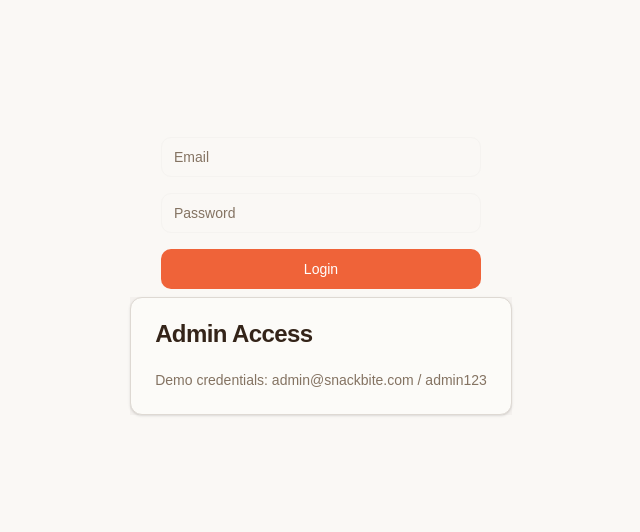
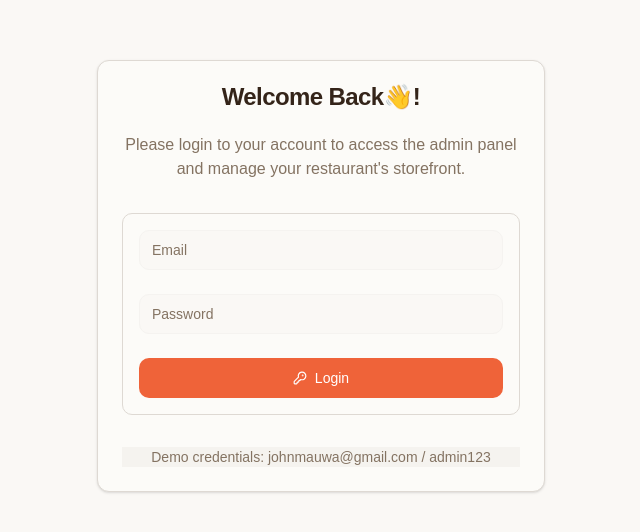
Before and after one commit to Pukkawit/snack-bite, a Next.js app: page /auth/login in a window 1280 px wide. Shown: the part 124-656 px from the top of the page, without its empty margins (319-959 px from the left). Built offline with nearby package versions, Linux system fonts and the light colour scheme; no server answers.

Commit message:
setup: register/login auth

```diff
--- a/src/app/auth/login/page.tsx
+++ b/src/app/auth/login/page.tsx
@@ -7,8 +7,12 @@ import { Input } from "@/components/ui/input";
 import toast from "react-hot-toast";
 import { useRouter } from "next/navigation";
 import { Card, CardContent, CardHeader, CardTitle } from "@/components/ui/card";
+import { useState } from "react";
+import { KeyRound, Loader2 } from "lucide-react";
 
 export default function LoginPage() {
+  const [isLoading, setIsLoading] = useState<boolean>(false);
+
   const { register, handleSubmit } = useForm<{
     email: string;
     password: string;
@@ -16,18 +20,33 @@ export default function LoginPage() {
   const router = useRouter();
 
   const onSubmit = async (data: { email: string; password: string }) => {
+    setIsLoading(true);
     const { error } = await supabase.auth.signInWithPassword(data);
     if (error) {
       toast.error(error.message);
+      setIsLoading(false);
     } else {
       toast.success("Welcome back!");
       router.push("/admin"); // redirect to admin panel
+      setIsLoading(false);
     }
   };
 
   return (
     <div className="min-h-screen flex items-center justify-center flex-col gap-2">
-      <form onSubmit={handleSubmit(onSubmit)} className="space-y-4 w-80">
+      <Card className="w-full max-w-md">
+        <CardHeader>
+          <CardTitle className="text-center">Welcome Back👋!</CardTitle>
+        </CardHeader>
+        <CardContent className="space-y-2">
+          <p className="text-muted-foreground text-center">
+            Please login to your account to access the admin panel and manage
+            your restaurant&apos;s storefront.
+          </p>
+          <form
+            onSubmit={handleSubmit(onSubmit)}
+            className="mx-auto my-8 space-y-6  border border-border p-4 w-full rounded-md "
+          >
             <Input
               placeholder="Email"
               type="email"
@@ -38,23 +57,25 @@ export default function LoginPage() {
               type="password"
               {...register("password", { required: true })}
             />
-        <Button type="submit" className="w-full">
-          Login
+            <Button type="submit" className="w-full" disabled={isLoading}>
+              {isLoading ? (
+                <span className="flex gap-2 items-center">
+                  <Loader2 className="animate-spin" size={14} /> Logging in...
+                </span>
+              ) : (
+                <span className="flex items-center gap-2">
+                  <KeyRound size={14} /> Login
+                </span>
+              )}
             </Button>
           </form>
-
           <div className="flex items-center justify-center bg-muted/50">
-        <Card className="w-full max-w-md">
-          <CardHeader>
-            <CardTitle>Admin Access</CardTitle>
-          </CardHeader>
-          <CardContent className="space-y-4">
             <p className="text-muted-foreground text-sm">
-              Demo credentials: admin@snackbite.com / admin123
+              Demo credentials: johnmauwa@gmail.com / admin123
             </p>
+          </div>
         </CardContent>
       </Card>
     </div>
-    </div>
   );
 }
--- a/src/app/auth/register/page.tsx
+++ b/src/app/auth/register/page.tsx
@@ -5,9 +5,16 @@ import { supabase } from "@/lib/supabase";
 import { Button } from "@/components/ui/button";
 import { Input } from "@/components/ui/input";
 import toast from "react-hot-toast";
+import { Card, CardContent, CardHeader, CardTitle } from "@/components/ui/card";
+import { useRouter } from "next/navigation";
+import { useState } from "react";
+import { Loader2, Signature } from "lucide-react";
 
 export default function RegisterPage() {
-  const { register, handleSubmit } = useForm<{
+  const router = useRouter();
+  const [isLoading, setIsLoading] = useState<boolean>(false);
+
+  const { register, handleSubmit, reset } = useForm<{
     email: string;
     password: string;
     full_name: string;
@@ -18,6 +25,7 @@ export default function RegisterPage() {
     password: string;
     full_name: string;
   }) => {
+    setIsLoading(true);
     const { data: authData, error } = await supabase.auth.signUp({
       email: data.email,
       password: data.password,
@@ -25,9 +33,9 @@ export default function RegisterPage() {
 
     if (error) {
       toast.error(error.message);
+      setIsLoading(false);
       return;
     }
-
     // Insert into profile
     if (authData.user) {
       await supabase.from("snack_bite_profile").insert({
@@ -38,11 +46,25 @@ export default function RegisterPage() {
     }
 
     toast.success("Registered successfully!");
+    router.push("/auth/login");
+    reset();
+    setIsLoading(false);
   };
 
   return (
     <div className="min-h-screen flex items-center justify-center">
-      <form onSubmit={handleSubmit(onSubmit)} className="space-y-4 w-80">
+      <Card className="w-full max-w-md">
+        <CardHeader>
+          <CardTitle className="text-center">Welcome 🥰!</CardTitle>
+        </CardHeader>
+        <CardContent className="space-y-2">
+          <p className="text-muted-foreground text-center">
+            Please signup to access the admin panel and manage your restaurant.
+          </p>
+          <form
+            onSubmit={handleSubmit(onSubmit)}
+            className="mx-auto my-8 space-y-6  border border-border p-4 w-full rounded-md"
+          >
             <Input
               placeholder="Full Name"
               {...register("full_name", { required: true })}
@@ -57,10 +79,20 @@ export default function RegisterPage() {
               type="password"
               {...register("password", { required: true })}
             />
-        <Button type="submit" className="w-full">
-          Register
+            <Button type="submit" className="w-full" disabled={isLoading}>
+              {isLoading ? (
+                <span className="flex gap-2 items-center">
+                  <Loader2 className="animate-spin" size={14} /> Registering...
+                </span>
+              ) : (
+                <span className="flex items-center gap-2">
+                  <Signature size={14} /> Register
+                </span>
+              )}
             </Button>
           </form>
+        </CardContent>
+      </Card>
     </div>
   );
 }
--- a/src/components/admin/admin-panel.tsx
+++ b/src/components/admin/admin-panel.tsx
@@ -13,22 +13,27 @@ export function AdminPanel() {
   const router = useRouter();
 
   useEffect(() => {
-    checkAuth();
-  }, []);
-
     const checkAuth = async () => {
-    setLoading(true);
       const {
         data: { session },
       } = await supabase.auth.getSession();
       setIsAuthenticated(!!session);
       setLoading(false);
+
+      // ✅ Redirect here, not during render
+      if (!session) {
+        router.push("/auth/login");
+      }
     };
+
+    checkAuth();
+  }, [router]);
 
   const handleSignOut = async () => {
     await supabase.auth.signOut();
     setIsAuthenticated(false);
     toast.success("Signed out successfully");
+    router.push("/auth/login"); // optional: kick out after sign out
   };
 
   if (loading) {
@@ -39,9 +44,9 @@ export function AdminPanel() {
     );
   }
 
+  // ✅ No redirect here anymore
   if (!isAuthenticated) {
-    router.push("/auth/login");
-    return null;
+    return null; // content is hidden while redirecting
   }
 
   return (
```
Lines whose indentation alone changed are shown as unchanged.
